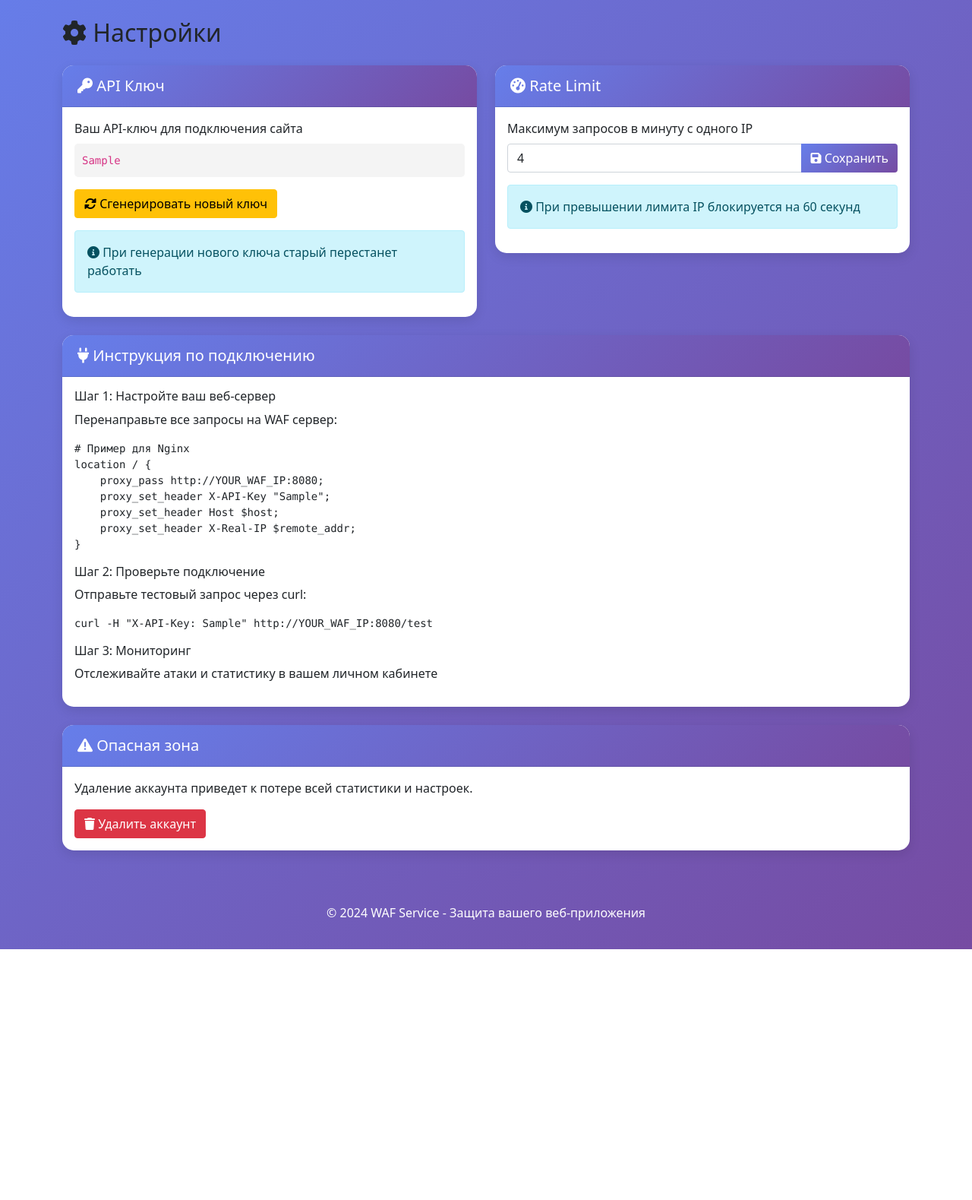
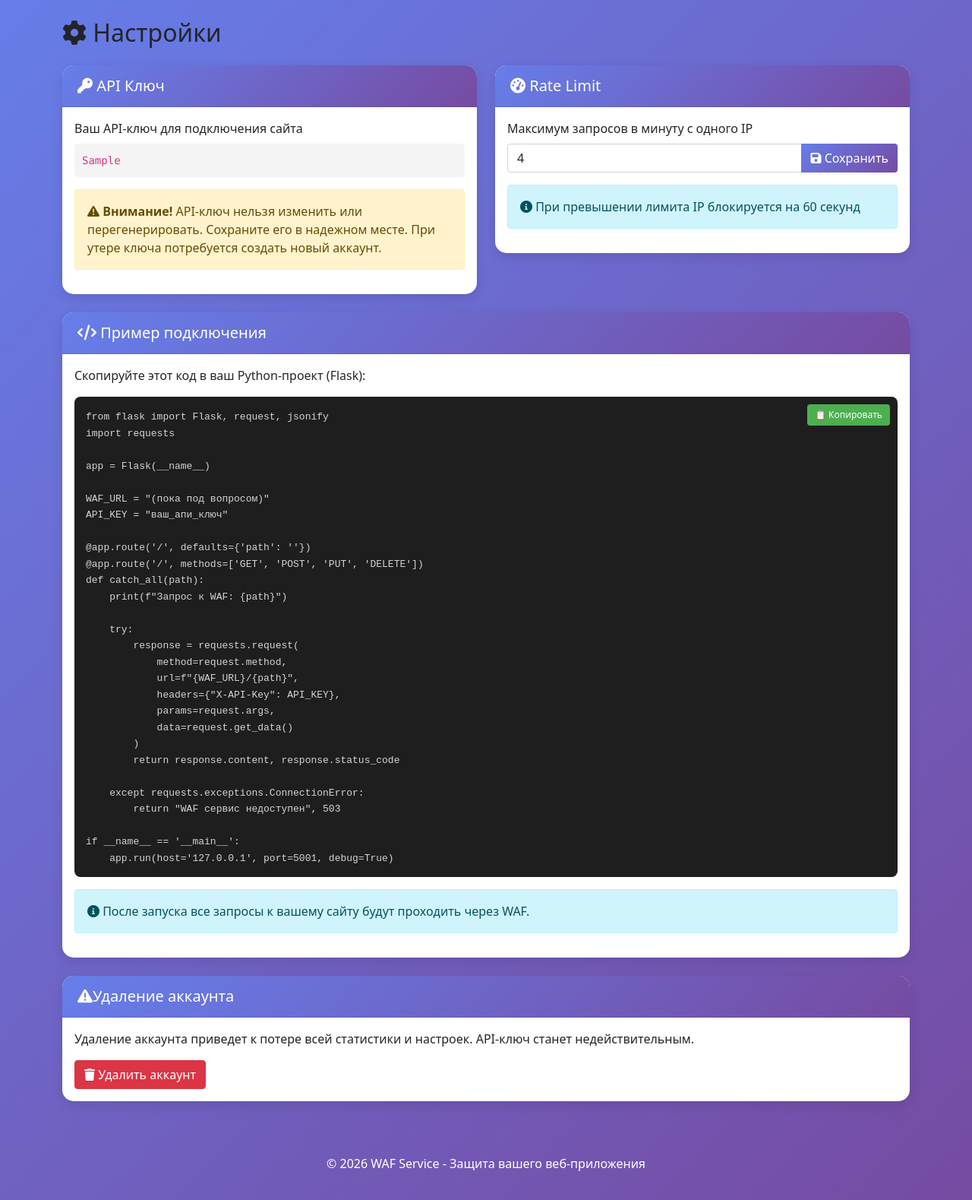
Before and after one commit to SkiFlye/test, a Flask app: page /settings in a window 1280 px wide. Shown: the part 62-1641 px from the top of the page at 76% size. Before the commit the page ends 1311 px from the top, so only its background shows below. Run offline with Flask 3, Linux system fonts and the light colour scheme; a user stored in the database is signed in; tables that the repository leaves empty hold one stand-in row (values such as "Sample post").

Commit message:
tak nado

```diff
--- a/templates/base.html
+++ b/templates/base.html
@@ -3,7 +3,7 @@
 <head>
     <meta charset="UTF-8">
     <meta name="viewport" content="width=device-width, initial-scale=1.0">
-    <title>🛡️ WAF Service - Web Application Firewall</title>
+    <title>WAF Service - Web Application Firewall</title>
     <link href="https://cdn.jsdelivr.net/npm/bootstrap@5.1.3/dist/css/bootstrap.min.css" rel="stylesheet">
     <link href="https://cdnjs.cloudflare.com/ajax/libs/font-awesome/6.0.0/css/all.min.css" rel="stylesheet">
     <script src="https://cdn.jsdelivr.net/npm/chart.js"></script>
@@ -200,7 +200,7 @@
     </div>
 
     <footer>
-        <p>&copy; 2024 WAF Service - Защита вашего веб-приложения</p>
+        <p>&copy; 2026 WAF Service - Защита вашего веб-приложения</p>
     </footer>
 
     <script src="https://cdn.jsdelivr.net/npm/bootstrap@5.1.3/dist/js/bootstrap.bundle.min.js"></script>
--- a/templates/dashboard.html
+++ b/templates/dashboard.html
@@ -55,9 +55,9 @@
                     <ol>
                         <li>Скопируйте ваш API-ключ в настройках</li>
                         <li>Настройте ваш сервер отправлять все запросы на:</li>
-                        <code>http://YOUR_WAF_IP:8080</code>
+                        <code>http://(пока под вопросом):8080</code>
                         <li class="mt-2">Добавьте заголовок:</li>
-                        <code>X-API-Key: ваш_ключ</code>
+                        <code>X-API-Key: ваш_апи_ключ</code>
                     </ol>
                     <a href="/settings" class="btn btn-sm btn-primary">
                         <i class="fas fa-cog"></i> Перейти к настройкам
@@ -83,7 +83,7 @@
                                     <th>Метод</th>
                                     <th>URL</th>
                                     <th>Правило</th>
-                                    <th>Severity</th>
+                                    <th>Серьезность</th>
                                 </tr>
                             </thead>
                             <tbody>
--- a/templates/index.html
+++ b/templates/index.html
@@ -44,7 +44,7 @@
                     <div class="card-body">
                         <i class="fas fa-chart-line" style="font-size: 40px; color: #667eea;"></i>
                         <h5 class="mt-3">Статистика в реальном времени</h5>
-                        <p>Отслеживайте все атаки на ваш сайт</p>
+                        <p>Мониторинг атак на ваш сайт</p>
                     </div>
                 </div>
             </div>
--- a/templates/rules.html
+++ b/templates/rules.html
@@ -14,7 +14,7 @@
                         <tr>
                             <th>ID</th>
                             <th>Название правила</th>
-                            <th>Severity</th>
+                            <th>Серьезность</th>
                             <th>Статус</th>
                             <th>Действие</th>
                         </tr>
--- a/templates/settings.html
+++ b/templates/settings.html
@@ -14,14 +14,10 @@
                     <div class="api-key">
                         <code>{{ user.api_key }}</code>
                     </div>
-                    <form method="POST" class="mt-3">
-                        <button type="submit" name="generate_api_key" class="btn btn-warning">
-                            <i class="fas fa-sync-alt"></i> Сгенерировать новый ключ
-                        </button>
-                    </form>
-                    <div class="alert alert-info mt-3">
-                        <i class="fas fa-info-circle"></i>
-                        При генерации нового ключа старый перестанет работать
+                    <div class="alert alert-warning mt-3">
+                        <i class="fas fa-exclamation-triangle"></i>
+                        <strong>Внимание!</strong> API-ключ нельзя изменить или перегенерировать.
+                        Сохраните его в надежном месте. При утере ключа потребуется создать новый аккаунт.
                     </div>
                 </div>
             </div>
@@ -56,25 +52,47 @@
         <div class="col-md-12">
             <div class="card">
                 <div class="card-header">
-                    <h5 class="mb-0"><i class="fas fa-plug"></i> Инструкция по подключению</h5>
+                    <h5 class="mb-0"><i class="fas fa-code"></i> Пример подключения</h5>
                 </div>
                 <div class="card-body">
-                    <h6>Шаг 1: Настройте ваш веб-сервер</h6>
-                    <p>Перенаправьте все запросы на WAF сервер:</p>
-                    <pre><code># Пример для Nginx
-location / {
-    proxy_pass http://YOUR_WAF_IP:8080;
-    proxy_set_header X-API-Key "{{ user.api_key }}";
-    proxy_set_header Host $host;
-    proxy_set_header X-Real-IP $remote_addr;
-}</code></pre>
+                    <p>Скопируйте этот код в ваш Python-проект (Flask):</p>
 
-                    <h6 class="mt-3">Шаг 2: Проверьте подключение</h6>
-                    <p>Отправьте тестовый запрос через curl:</p>
-                    <pre><code>curl -H "X-API-Key: {{ user.api_key }}" http://YOUR_WAF_IP:8080/test</code></pre>
+                    <div class="code-block">
+                        <button class="copy-btn" onclick="copyCode(this)">📋 Копировать</button>
+                        <pre><code class="language-python">from flask import Flask, request, jsonify
+import requests
 
-                    <h6 class="mt-3">Шаг 3: Мониторинг</h6>
-                    <p>Отслеживайте атаки и статистику в вашем личном кабинете</p>
+app = Flask(__name__)
+
+WAF_URL = "(пока под вопросом)"
+API_KEY = "ваш_апи_ключ"
+
+@app.route('/', defaults={'path': ''})
+@app.route('/<path:path>', methods=['GET', 'POST', 'PUT', 'DELETE'])
+def catch_all(path):
+    print(f"Запрос к WAF: {path}")
+
+    try:
+        response = requests.request(
+            method=request.method,
+            url=f"{WAF_URL}/{path}",
+            headers={"X-API-Key": API_KEY},
+            params=request.args,
+            data=request.get_data()
+        )
+        return response.content, response.status_code
+
+    except requests.exceptions.ConnectionError:
+        return "WAF сервис недоступен", 503
+
+if __name__ == '__main__':
+    app.run(host='127.0.0.1', port=5001, debug=True)</code></pre>
+                    </div>
+
+                    <div class="alert alert-info mt-3">
+                        <i class="fas fa-info-circle"></i>
+                        После запуска все запросы к вашему сайту будут проходить через WAF.
+                    </div>
                 </div>
             </div>
         </div>
@@ -84,10 +102,10 @@ location / {
         <div class="col-md-12">
             <div class="card border-danger">
                 <div class="card-header bg-danger text-white">
-                    <h5 class="mb-0"><i class="fas fa-exclamation-triangle"></i> Опасная зона</h5>
+                    <h5 class="mb-0"><i class="fas fa-exclamation-triangle"></i>Удаление аккаунта</h5>
                 </div>
                 <div class="card-body">
-                    <p>Удаление аккаунта приведет к потере всей статистики и настроек.</p>
+                    <p>Удаление аккаунта приведет к потере всей статистики и настроек. API-ключ станет недействительным.</p>
                     <form method="POST" onsubmit="return confirm('Вы уверены? Это действие необратимо!')">
                         <button type="submit" name="delete_account" class="btn btn-danger">
                             <i class="fas fa-trash"></i> Удалить аккаунт
@@ -98,4 +116,65 @@ location / {
         </div>
     </div>
 </div>
+
+<style>
+.code-block {
+    background: #1e1e1e;
+    border-radius: 8px;
+    padding: 15px;
+    margin: 15px 0;
+    position: relative;
+}
+
+.code-block pre {
+    margin: 0;
+    overflow-x: auto;
+}
+
+.code-block code {
+    font-family: 'Courier New', monospace;
+    font-size: 13px;
+    color: #d4d4d4;
+    line-height: 1.5;
+}
+
+.copy-btn {
+    position: absolute;
+    top: 10px;
+    right: 10px;
+    background: #4caf50;
+    color: white;
+    border: none;
+    border-radius: 4px;
+    padding: 5px 10px;
+    cursor: pointer;
+    font-size: 12px;
+}
+
+.copy-btn:hover {
+    background: #45a049;
+}
+
+.api-key {
+    background: #f4f4f4;
+    padding: 10px;
+    border-radius: 5px;
+    word-break: break-all;
+}
+</style>
+
+<script>
+function copyCode(button) {
+    const codeBlock = button.parentElement.querySelector('code');
+    const text = codeBlock.innerText;
+
+    navigator.clipboard.writeText(text).then(() => {
+        const originalText = button.innerText;
+        button.innerText = '✅ Скопировано!';
+        setTimeout(() => {
+            button.innerText = originalText;
+        }, 2000);
+    });
+}
+</script>
 {% endblock %}
```
